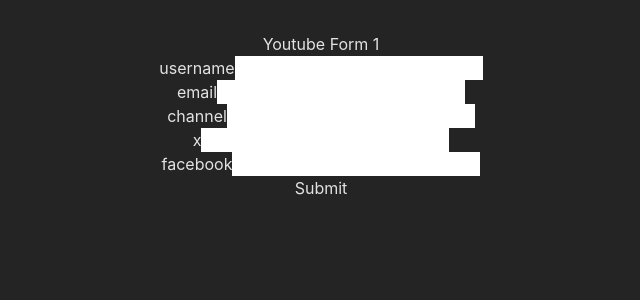
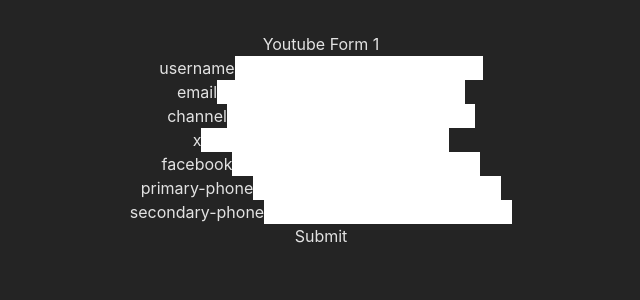
Before and after one commit to harshal390/react-hook-form, a React (Vite) app: page / in a window 1280 px wide. Shown: the top 300 px of the page, without its empty margins (319-959 px from the left). Built offline with nearby package versions, Linux system fonts and the light colour scheme; no server answers.

Commit message:
manage input control to the array

```diff
--- a/src/components/YoutubeForm.tsx
+++ b/src/components/YoutubeForm.tsx
@@ -10,7 +10,8 @@
     social: {
         x: string,
         facebook: string
-    }
+    },
+    phoneNumbers: string[]
 }
 const YoutubeForm = () => {
 
@@ -26,7 +27,8 @@
                     social: {
                         x: "",
                         facebook: ""
-                    }
+                    },
+                    phoneNumbers: ["", ""]
                 }
             }
 
@@ -47,6 +49,8 @@
                 <Input labelValue="channel" type="text" id="channel" name="channel" register={register} errors={errors} />
                 <Input labelValue="x" type="text" id="x" name="social.x" register={register} />
                 <Input labelValue="facebook" type="text" id="facebook" name="social.facebook" register={register} />
+                <Input labelValue="primary-phone" type="text" id="primary-phone" name="phoneNumbers.0" register={register} />
+                <Input labelValue="secondary-phone" type="text" id="secondary-phone" name="phoneNumbers.1" register={register} />
                 <button className="px-10 py-2 border rounded-lg text-center w-fit">Submit</button>
             </form>
             <DevTool control={control} /> {/* set up the dev tool */}
--- a/src/components/forms/Input.tsx
+++ b/src/components/forms/Input.tsx
@@ -23,10 +23,10 @@
     }
     return (
         <div className="grid grid-cols-12 gap-x-5 gap-y-2 items-center w-full">
-            <label htmlFor={labelValue} className="capitalize col-span-1 text-start">{labelValue}</label>
-            <input type={type} name={name} id={id} {...register(name, validation[name])} className="border-0 outline-none rounded-lg p-2 col-span-11" />
-            <div className="col-span-1"></div>
-            {errors && <p className="col-span-11 text-sm text-red-600 capitalize text-start">{errors[name]?.message}</p>}
+            <label htmlFor={labelValue} className="capitalize col-span-2 text-start">{labelValue}</label>
+            <input type={type} name={name} id={id} {...register(name, validation[name])} className="border-0 outline-none rounded-lg p-2 col-span-10" />
+            <div className="col-span-2"></div>
+            {errors && <p className="col-span-10 text-sm text-red-600 capitalize text-start">{errors[name]?.message}</p>}
         </div>
     )
 }
```
